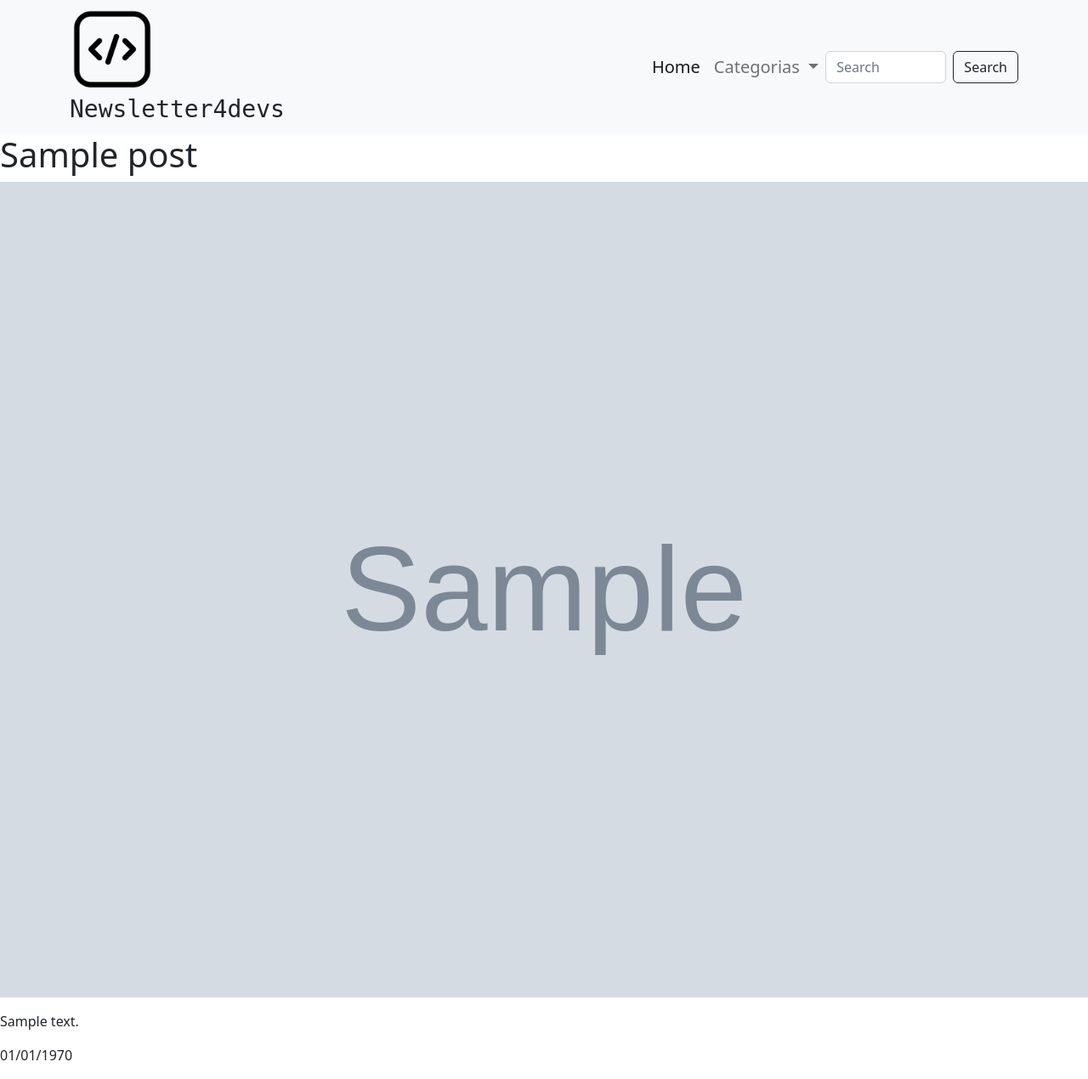
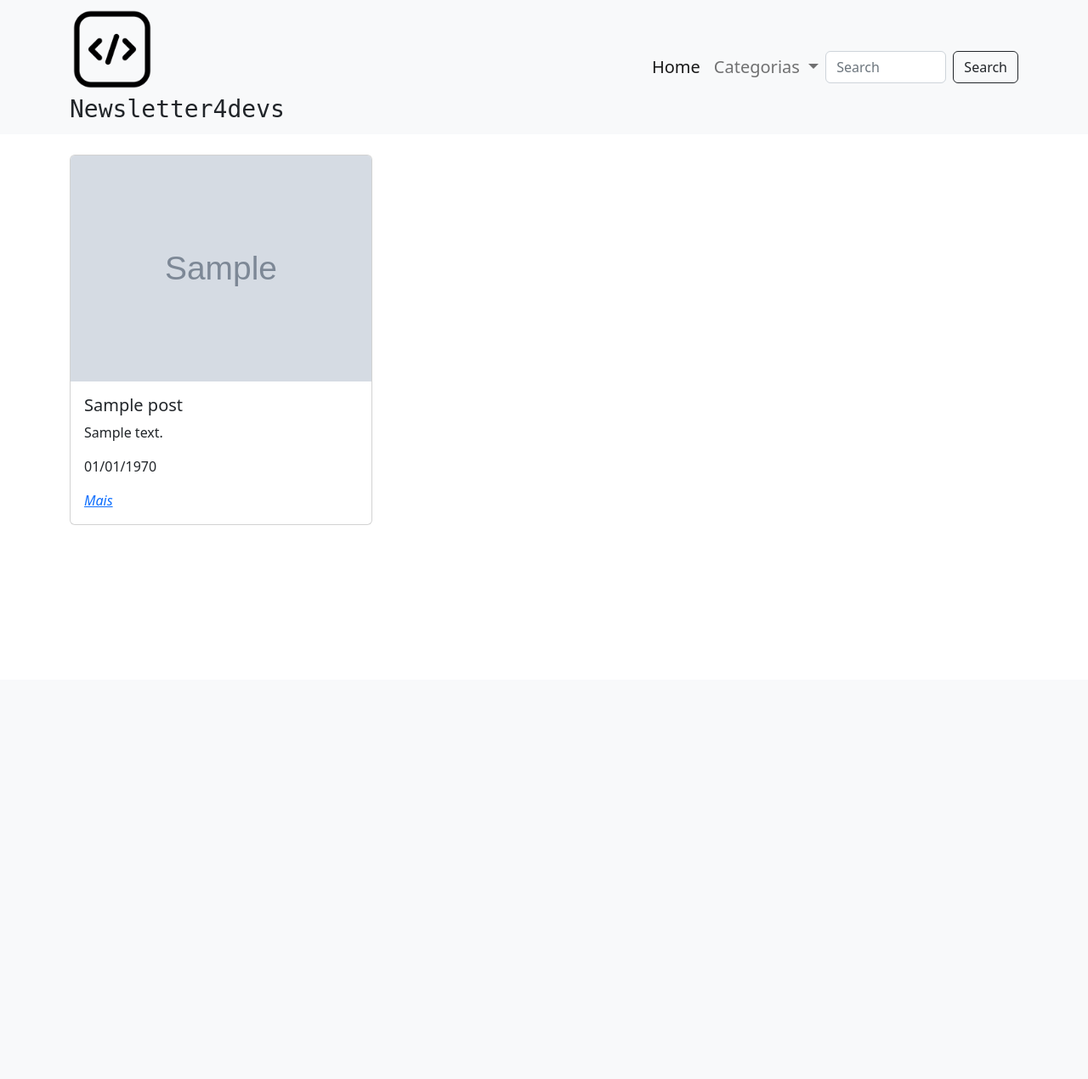
Before and after one commit to devThiago1/Blog-with-PHP, a PHP site: page /category.php?cat=1 in a window 1280 px wide. Shown: the whole page at 85% size. After the commit the page ends 618 px from the top, so only its background shows below. Run offline with PHP 8.4, Linux system fonts and the light colour scheme; tables that the repository leaves empty or names only in its code hold one stand-in row (values such as "Sample post"); grey boxes marked "Sample" are stand-in pictures.

Commit message:
Ultimas mudanças

```diff
--- a/admin/editar-fim.php
+++ b/admin/editar-fim.php
@@ -5,12 +5,14 @@
     $id=$_POST['id'];
     $title=$_POST['title'];
     $description=$_POST['description'];
+    $text = $_POST['text'];
 
-    $stmt = $connection->prepare('UPDATE posts SET id = :id, title = :title, description = :description WHERE id = :id');
+    $stmt = $connection->prepare('UPDATE posts SET id = :id, title = :title, description = :description, text = :text WHERE id = :id');
 
     $stmt->bindParam(':title', $title);
     $stmt->bindParam(':id', $id);
     $stmt->bindParam(':description', $description);
+    $stmt->bindParam(':text', $text);
 
     $stmt->execute();
 
--- a/admin/insert.php
+++ b/admin/insert.php
@@ -95,7 +95,7 @@
                     </div>
                 </div>
                 <div class="mb-3 mt-4">
-                    <select class="form-select" aria-label="Default select example">
+                    <select class="form-select" aria-label="Default select example" name="category">
                         <option selected value="GERAL">Geral</option>
                         <option value="AI">AI</option>
                     </select>
--- a/category.php
+++ b/category.php
@@ -1,15 +1,4 @@
-<?php
 
-    include_once('./config/connection.php');
-
-    $cat=$_GET['cat'];
-
-    $stmt = $connection->prepare('SELECT id, title, image, description, data FROM posts WHERE category = :cat');
-    $stmt->execute(array('cat'=>$cat));
-
-    $results = $stmt->fetchAll(PDO::FETCH_ASSOC);
-
-?>
 <!DOCTYPE html>
 <html lang="en">
 <head>
@@ -23,16 +12,43 @@
     <!-- JavaScript Bundle with Popper -->
     <script src="https://cdn.jsdelivr.net/npm/bootstrap@5.2.3/dist/js/bootstrap.bundle.min.js"
         integrity="sha384-kenU1KFdBIe4zVF0s0G1M5b4hcpxyD9F7jL+jjXkk+Q2h455rYXK/7HAuoJl+0I4" crossorigin="anonymous"></script>
-        <title>Data Control</title>
+        <title>CATEGORIAS</title>
 </head>
 <body>
+<?php
+    include_once('./config/connection.php');
+
+    $cat=$_GET['cat'];
+    $stmt = $connection->prepare('SELECT title, image, description,data FROM posts WHERE category = :cat');
+    $stmt->execute(array('cat' => $cat));
+
+    $results = $stmt->fetchAll(PDO::FETCH_ASSOC);
+?>
     <!-- NAVBAR -->
     <?php include ('./components/nav.php'); ?>
-
-    <?php foreach($results as $post): ?>
-        <h1><?= $post['title'] ?></h1>
-        <p><img src="<?=$post['image']?>" class="card-img-top" alt="images"></p>
-        <p><?=$post['description']?></p>
-        <p><?=date('d/m/Y', strtotime($post['data'])); ?></p>
-    <?php endforeach; ?>
+    <div class="container">
+		<div class="row row-cols-1 row-cols-md-3 g-4">
+            <?php foreach($results as $post): ?>
+		        <div class="col gy-5">
+		            <div class="card">
+		                    <img src="<?= $post["image"] ?>" class="card-img-top" alt="...">
+		                <div class="card-body">
+		                    <h5 class="card-title">
+                                <?= $post['title'] ?>
+                            </h5>
+		                    <p class="card-text">
+                                <?=$post['description']?>
+                            </p>
+                            <p>
+                                <?=date('d/m/Y', strtotime($post['data'])); ?>
+                            </p>
+		                    <a href="viewPost.php?id=<?= $post["id"] ?>">
+                                <i class="fas fa-eye check-icon">Mais</i>
+                            </a>
+		                </div>
+		            </div>
+		        </div>
+            <?php endforeach; ?>
+	    </div>
+    </div>
 </body>
--- a/components/nav.php
+++ b/components/nav.php
@@ -4,13 +4,17 @@
         $stmt = $connection->prepare("SELECT * FROM posts ORDER BY id DESC");
         $stmt->execute();
 
+        $toslide = $connection->prepare("SELECT * FROM posts WHERE id <4");
+        $toslide->execute();
+
+        $resultsToSlide = $toslide->fetchAll(PDO::FETCH_ASSOC);
         $results = $stmt->fetchAll(PDO::FETCH_ASSOC);
     ?>
 <nav class="navbar navbar-expand-lg navbar-light bg-light">
         <div class="container">
             <div class="container-logo" style="margin-right: 38%;">
-                <img src="images/logo.png" style="max-height: 100px; margin-right: 4%;">
-                <a class="nav-link  fs-3 text" id="name" aria-current="page" href="#" style="font-family: 'Share Tech Mono', monospace ;">Newsletter4devs</a>
+                <img src="images/logo.png" style="max-height: 100px; margin-right: 5%;">
+                <a class="nav-link  fs-3 text" id="name" aria-current="page" href="index.php" style="font-family: 'Share Tech Mono', monospace ;">Newsletter4devs</a>
             </div>
             <button class="navbar-toggler" type="button" data-bs-toggle="collapse" data-bs-target="#navbarSupportedContent" aria-controls="navbarSupportedContent" aria-expanded="false" aria-label="Toggle navigation">
                 <span class="navbar-toggler-icon"></span>
@@ -18,14 +22,14 @@
             <div class="collapse navbar-collapse"  id="navbarSupportedContent">
                 <ul class="navbar-nav me-auto mb-lg-6">
                     <li class="nav-item fs-5">
-                        <a class="nav-link active" aria-current="page" href="#">Home</a>
+                        <a class="nav-link active" aria-current="page" href="index.php">Home</a>
                     </li>
                     <li class="nav-item dropdown fs-5">
                         <a class="nav-link dropdown-toggle" href="#" role="button" data-bs-toggle="dropdown" aria-expanded="false">
                         Categorias
                         </a>
                         <ul class="dropdown-menu">
-                            <li><a class="dropdown-item" href="category.php?cat=geral">Geral</a></li>
+                            <li><a class="dropdown-item" href="category.php?cat=GERAL">Geral</a></li>
                             <li><a class="dropdown-item" href="category.php?cat=AI">AI</a></li>
                         </ul>
                     </li>
```
Also changed, not shown: admin/editar.php (+32 -33 lines), admin/header.php (line endings or trailing spaces), images/post8.jpg (added), images/post9.jpg (added), uploads/post8.jpg (added), uploads/post9.jpg (added).
